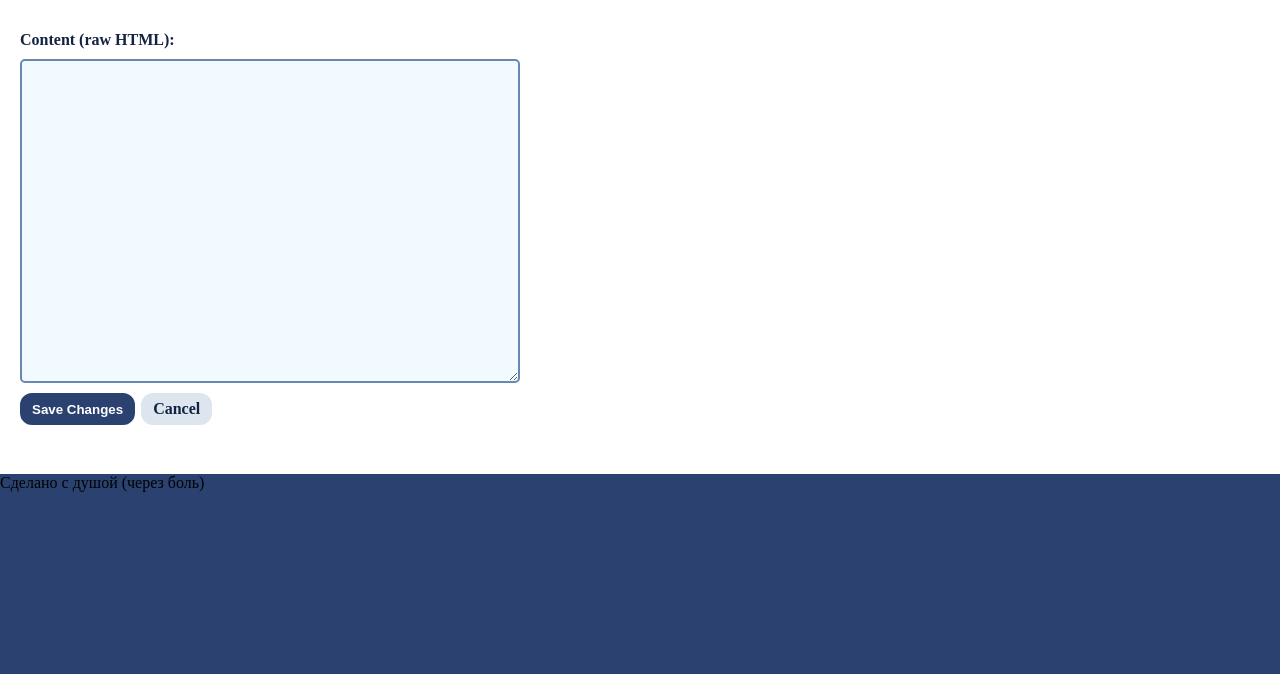
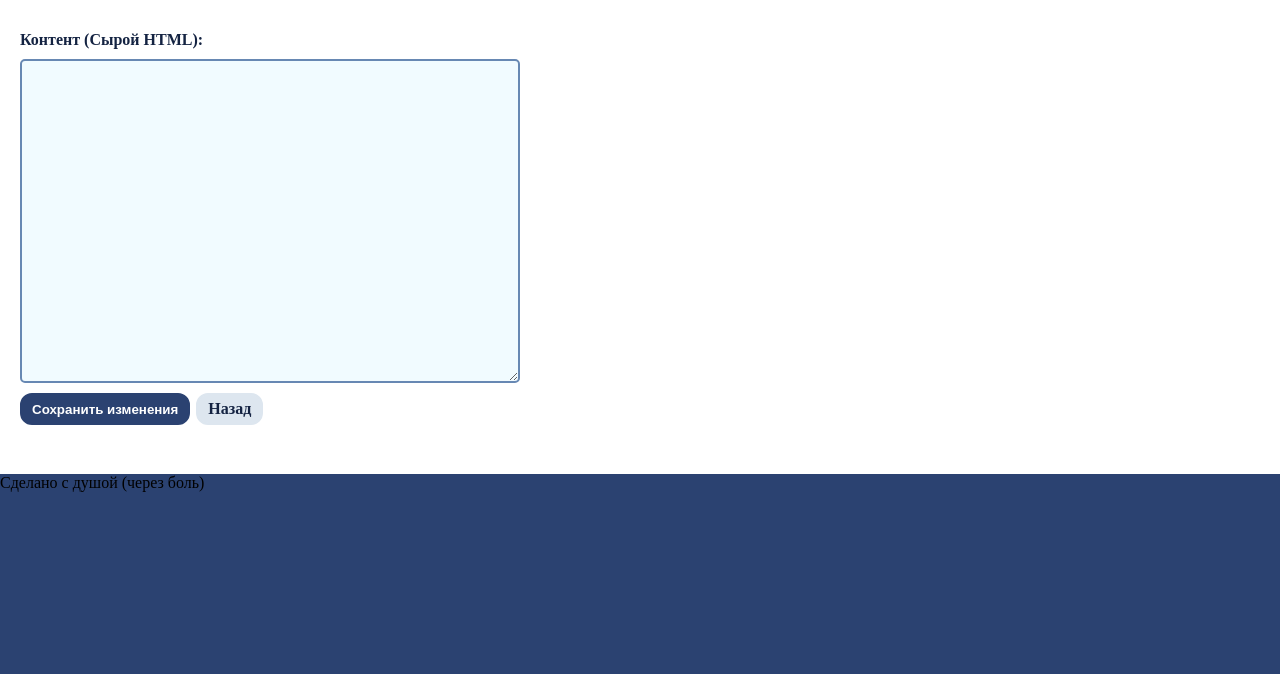
Before and after one commit to rh64s/php-lab-3, a PHP site: template views/site/admin/pages/edit.php in a window 1280 px wide. Shown: the part 126-800 px from the top of the page. Run offline with PHP 8.4, Linux system fonts and the light colour scheme; the template is opened without the code that fills it, so the values that code supplies are empty.

Commit message:
microfixies

```diff
--- a/app/Controllers/AdminController.php
+++ b/app/Controllers/AdminController.php
@@ -2,7 +2,6 @@
 
 namespace Controllers;
 
-use DebugTools\Debug;
 use Models\Theme;
 use Models\User;
 use Src\Request;
@@ -120,7 +119,7 @@ class AdminController
                 }
             }
 
-            file_put_contents($routeFile, implode(';', $newLines));
+            file_put_contents($routeFile, implode(';', $newLines) . ';');
         }
 
         app()->route->redirect('/admin/pages');
--- a/app/Controllers/AuthController.php
+++ b/app/Controllers/AuthController.php
@@ -8,7 +8,6 @@ use Src\Request;
 use Src\Validator\Validator;
 use Src\View;
 use Models\User;
-use DebugTools\Debug;
 
 class AuthController
 {
--- a/app/Controllers/ThemeController.php
+++ b/app/Controllers/ThemeController.php
@@ -2,7 +2,6 @@
 
 namespace Controllers;
 
-use DebugTools\Debug;
 use Models\Questions;
 use Models\Theme;
 use Src\Request;
--- a/app/Middlewares/CSRFMiddleware.php
+++ b/app/Middlewares/CSRFMiddleware.php
@@ -2,7 +2,6 @@
 
 namespace Middlewares;
 
-use DebugTools\Debug;
 use Exception;
 use Src\Request;
 use Src\Session;
--- a/app/Middlewares/OnlyAdministratorMiddleware.php
+++ b/app/Middlewares/OnlyAdministratorMiddleware.php
@@ -2,7 +2,6 @@
 
 namespace Middlewares;
 
-use DebugTools\Debug;
 use Src\Auth\Auth;
 use Src\Request;
 use Src\View;
--- a/app/Middlewares/OnlyNumInParameter.php
+++ b/app/Middlewares/OnlyNumInParameter.php
@@ -3,7 +3,6 @@
 
 namespace Middlewares;
 
-use DebugTools\Debug;
 use Exception;
 use Src\Request;
 use Src\Session;
--- a/app/Middlewares/SpecialCharsMiddleware.php
+++ b/app/Middlewares/SpecialCharsMiddleware.php
@@ -2,7 +2,6 @@
 
 namespace Middlewares;
 
-use DebugTools\Debug;
 use Src\Request;
 
 class SpecialCharsMiddleware
--- a/app/Models/User.php
+++ b/app/Models/User.php
@@ -2,7 +2,6 @@
 
 namespace Models;
 
-use DebugTools\Debug;
 use Src\Auth\IdentityInterface;
 use Src\DB\Elements\Model;
 
@@ -26,7 +25,6 @@ class User extends Model implements IdentityInterface
     //Возврат аутентифицированного пользователя
     public function attemptIdentity(array $credentials): ?static
     {
-        Debug::log($credentials);
         return self::where('login', $credentials['login'])->where('password', md5($credentials['password']))->first();
     }
 
--- a/app/Validators/MaxSymbolsValidator.php
+++ b/app/Validators/MaxSymbolsValidator.php
@@ -2,7 +2,6 @@
 
 namespace Validators;
 
-use DebugTools\Debug;
 use Src\Validator\ValidatorAbstract;
 
 class MaxSymbolsValidator extends ValidatorAbstract
--- a/app/Validators/MinSymbolsValidator.php
+++ b/app/Validators/MinSymbolsValidator.php
@@ -2,14 +2,12 @@
 
 namespace Validators;
 
-use DebugTools\Debug;
 use Src\Validator\ValidatorAbstract;
 
 class MinSymbolsValidator extends ValidatorAbstract
 {
     public function rule(): bool
     {
-        Debug::info((bool)strlen($this->value) >= (int) $this->args[0]);
         return (strlen($this->value) >= (int) $this->args[0]);
     }
 }
--- a/app/Validators/UniqueValidator.php
+++ b/app/Validators/UniqueValidator.php
@@ -2,7 +2,6 @@
 
 namespace Validators;
 
-use DebugTools\Debug;
 use Src\DB\QueryBuilder;
 use Src\Validator\ValidatorAbstract;
 
--- a/core/Src/Route.php
+++ b/core/Src/Route.php
@@ -2,7 +2,6 @@
 
 namespace Src;
 
-use DebugTools\Debug;
 use Error;
 use Src\Traits\SingletonTrait;
 
--- a/core/Src/Validator/Validator.php
+++ b/core/Src/Validator/Validator.php
@@ -1,8 +1,6 @@
 <?php
 
 namespace Src\Validator;
-
-use DebugTools\Debug;
 
 class Validator {
     private array $validators = [];
--- a/views/site/admin/pages/edit.php
+++ b/views/site/admin/pages/edit.php
@@ -1,14 +1,14 @@
 <h1>Редиактировть страницу: <?= $slug ?></h1>
-<form method="POST" action="/admin/pages/<?= $slug ?>/edit">
+<form method="POST" action="<?= app()->route->getUrl('/admin/pages/'). $slug . '/edit' ?>">
     <input name="csrf_token" type="hidden" value="<?= app()->auth::generateCSRF() ?>"/>
 
     <div>
-        <label for="editable">Content (raw HTML):</label>
+        <label for="editable">Контент (Сырой HTML):</label>
         <textarea id="editable" name="editable" rows="20" cols="80" required ><?= $editable ?></textarea>
     </div>
 
     <div class="navs">
-        <button type="submit" class="btn btn-dark">Save Changes</button>
-        <a href="/admin/pages" class="btn btn-light">Cancel</a>
+        <button type="submit" class="btn btn-dark">Сохранить изменения</button>
+        <a href="<?= app()->route->getUrl('/admin/pages')?>" class="btn btn-light">Назад</a>
     </div>
 </form>
--- a/views/site/created/lf.php
+++ /dev/null
@@ -1 +0,0 @@
-/l
--- a/views/site/created/qqpp.php
+++ /dev/null
@@ -1 +0,0 @@
-<h1>ADMIn</h1>
```
